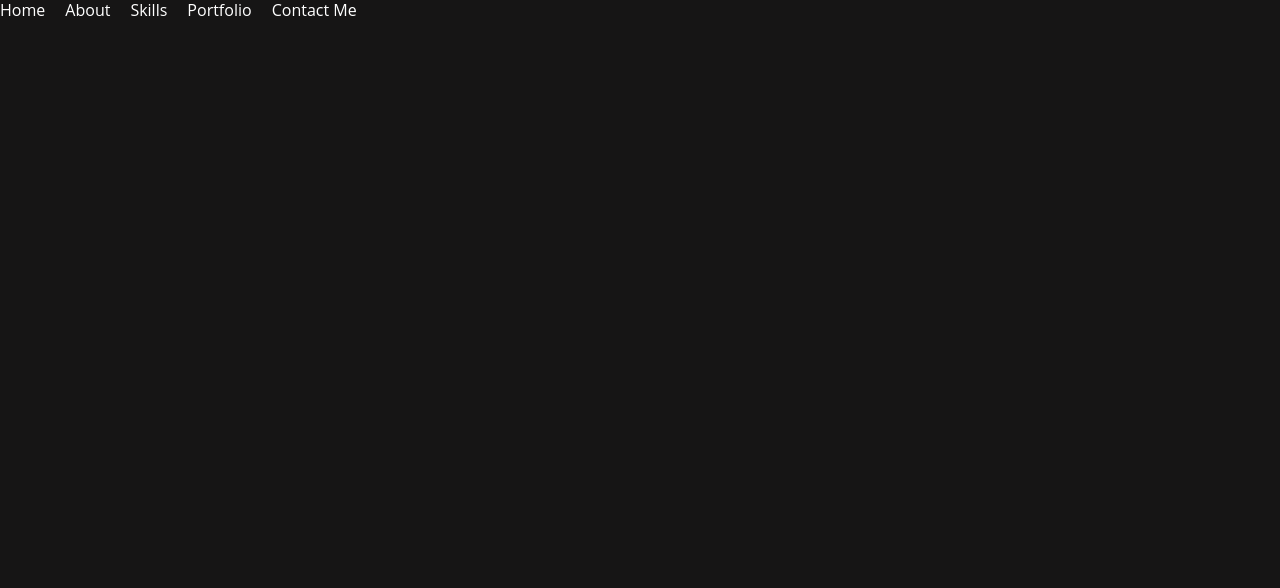
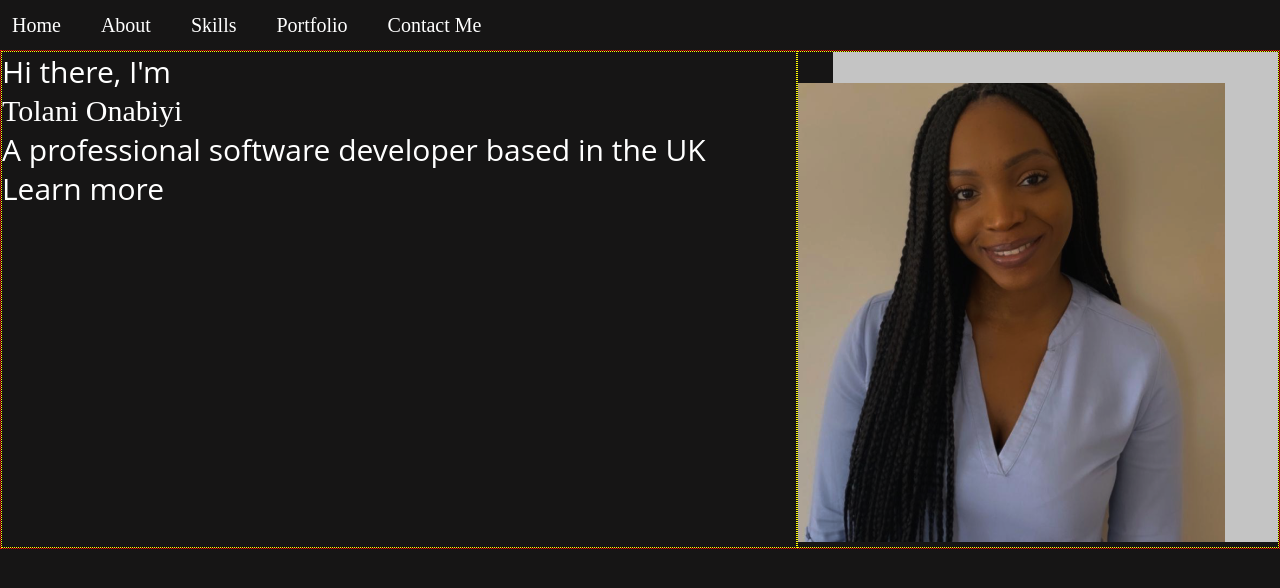
Before and after one commit to tolanay/Portfolio, a plain HTML site: page index.html in a window 1280 px wide. Drawn offline with Linux system fonts and the light colour scheme.

Commit message:
add continer block

```diff
--- a/index.html
+++ b/index.html
@@ -26,5 +26,14 @@
         </li>
       </ul>
     </nav>
+    <div class="container">
+      <div class="profile">
+        <p>Hi there, I'm</p>
+        <h1>Tolani Onabiyi</h1>
+        <p>A professional software developer based in the UK</p>
+        <button>Learn more</button>
+      </div>
+      <div class="img"><img src="images/profile-img.png" /></div>
+    </div>
   </body>
 </html>
--- /dev/null
+++ b/sass/components/_container.scss
@@ -0,0 +1,16 @@
+.container {
+  color: var(--light);
+  border: 1px red dotted;
+  display: grid;
+  grid-template-columns: 1fr max-content;
+
+  .profile {
+    border: 1px yellow dotted;
+    font-size: 30rem;
+  }
+
+  .img {
+    border: 1px yellow dotted;
+    align-items: center;
+  }
+}
--- a/sass/components/_nav.scss
+++ b/sass/components/_nav.scss
@@ -3,6 +3,10 @@
   ul {
     display: grid;
     grid-template-columns: repeat(5, max-content);
-    grid-gap: 20px;
+    grid-gap: 40px;
+    padding: 12rem;
+    font-size: 20rem;
+    font-family: "OpenSans ExtraBold";
+    align-items: center;
   }
 }
--- a/sass/main.scss
+++ b/sass/main.scss
@@ -11,3 +11,4 @@
 // COMPONENTS
 @import "components/nav";
 @import "components/body";
+@import "components/container";
```
Also changed, not shown: css/main.css, images/profile-img.png (added), 1 other file.
